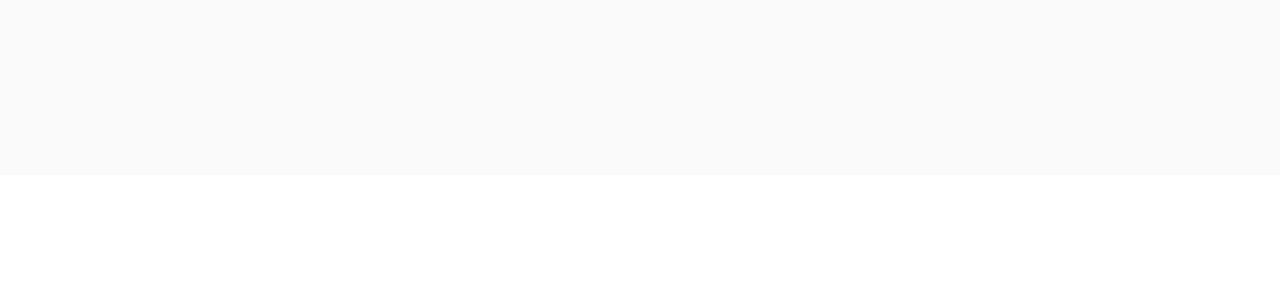
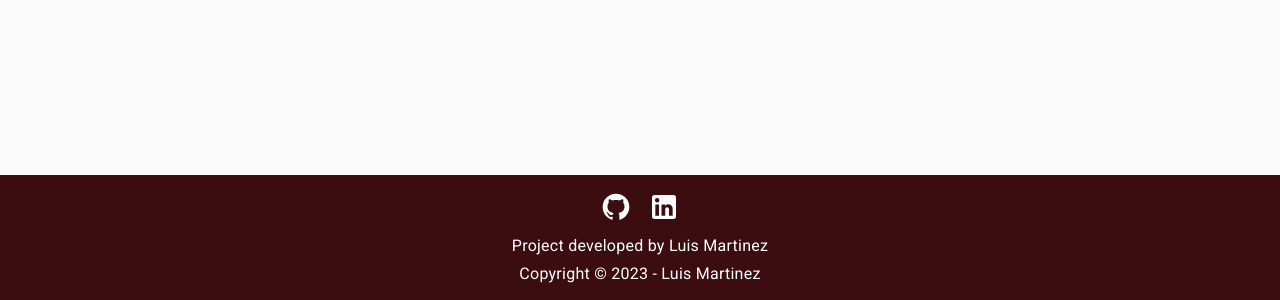
Before and after one commit to lemartinezm/news-app-angular, an Angular app: page / in a window 1280 px wide. Shown: the part 1425-1725 px from the top of the page. Before the commit the page ends 1600 px from the top, so only its background shows below. Built offline with nearby package versions, Linux system fonts and the light colour scheme.

Commit message:
feat: add footer component mockup

```diff
--- a/src/app/app.component.html
+++ b/src/app/app.component.html
@@ -1,2 +1,3 @@
 <app-header></app-header>
 <router-outlet></router-outlet>
+<app-footer></app-footer>
--- a/src/app/app.module.ts
+++ b/src/app/app.module.ts
@@ -5,6 +5,7 @@ import { AppRoutingModule } from './app-routing.module';
 import { AppComponent } from './app.component';
 import { BrowserAnimationsModule } from '@angular/platform-browser/animations';
 import { HeaderComponent } from './header/header.component';
+import { FooterComponent } from './footer/footer.component';
 
 @NgModule({
   declarations: [AppComponent],
@@ -13,6 +14,7 @@ import { HeaderComponent } from './header/header.component';
     AppRoutingModule,
     BrowserAnimationsModule,
     HeaderComponent,
+    FooterComponent,
   ],
   providers: [],
   bootstrap: [AppComponent],
--- /dev/null
+++ b/src/app/footer/footer.component.html
@@ -0,0 +1,21 @@
+<footer>
+  <div class="social">
+    <a href="https://github.com/lemartinezm" target="_blank"
+      rel="noopener noreferrer">
+      <svg xmlns="http://www.w3.org/2000/svg" width="32" height="32"
+        viewBox="0 0 24 24"><path fill="currentColor"
+          d="M12 2A10 10 0 0 0 2 12c0 4.42 2.87 8.17 6.84 9.5c.5.08.66-.23.66-.5v-1.69c-2.77.6-3.36-1.34-3.36-1.34c-.46-1.16-1.11-1.47-1.11-1.47c-.91-.62.07-.6.07-.6c1 .07 1.53 1.03 1.53 1.03c.87 1.52 2.34 1.07 2.91.83c.09-.65.35-1.09.63-1.34c-2.22-.25-4.55-1.11-4.55-4.92c0-1.11.38-2 1.03-2.71c-.1-.25-.45-1.29.1-2.64c0 0 .84-.27 2.75 1.02c.79-.22 1.65-.33 2.5-.33c.85 0 1.71.11 2.5.33c1.91-1.29 2.75-1.02 2.75-1.02c.55 1.35.2 2.39.1 2.64c.65.71 1.03 1.6 1.03 2.71c0 3.82-2.34 4.66-4.57 4.91c.36.31.69.92.69 1.85V21c0 .27.16.59.67.5C19.14 20.16 22 16.42 22 12A10 10 0 0 0 12 2Z" />
+      </svg>
+    </a>
+
+    <a href="https://www.linkedin.com/in/lemartinezm/" target="_blank"
+      rel="noopener noreferrer">
+      <svg xmlns="http://www.w3.org/2000/svg" width="32" height="32"
+        viewBox="0 0 24 24"><path fill="currentColor"
+          d="M19 3a2 2 0 0 1 2 2v14a2 2 0 0 1-2 2H5a2 2 0 0 1-2-2V5a2 2 0 0 1 2-2h14m-.5 15.5v-5.3a3.26 3.26 0 0 0-3.26-3.26c-.85 0-1.84.52-2.32 1.3v-1.11h-2.79v8.37h2.79v-4.93c0-.77.62-1.4 1.39-1.4a1.4 1.4 0 0 1 1.4 1.4v4.93h2.79M6.88 8.56a1.68 1.68 0 0 0 1.68-1.68c0-.93-.75-1.69-1.68-1.69a1.69 1.69 0 0 0-1.69 1.69c0 .93.76 1.68 1.69 1.68m1.39 9.94v-8.37H5.5v8.37h2.77Z" />
+      </svg>
+    </a>
+  </div>
+  <span>Project developed by Luis Martinez</span>
+  <span>Copyright © {{currentYear}} - Luis Martinez</span>
+</footer>
--- /dev/null
+++ b/src/app/footer/footer.component.scss
@@ -0,0 +1,27 @@
+@use "/src/variables";
+
+footer {
+  background-color: variables.$primary-color;
+  color: variables.$white;
+  display: flex;
+  flex-direction: column;
+  align-items: center;
+  gap: 0.5rem;
+  padding: 1rem;
+  font-size: 1rem;
+}
+
+.social {
+  display: flex;
+  gap: 1rem;
+
+  a {
+    color: variables.$white;
+    transition: 0.2s scale;
+  }
+
+  a:hover,
+  a:focus {
+    scale: 1.25;
+  }
+}
--- /dev/null
+++ b/src/app/footer/footer.component.ts
@@ -0,0 +1,11 @@
+import { Component } from '@angular/core';
+
+@Component({
+  selector: 'app-footer',
+  templateUrl: './footer.component.html',
+  styleUrls: ['./footer.component.scss'],
+  standalone: true,
+})
+export class FooterComponent {
+  currentYear = new Date().getFullYear();
+}
```
Also changed, not shown: 1 other file (tests, documents, lock files or other folders).
